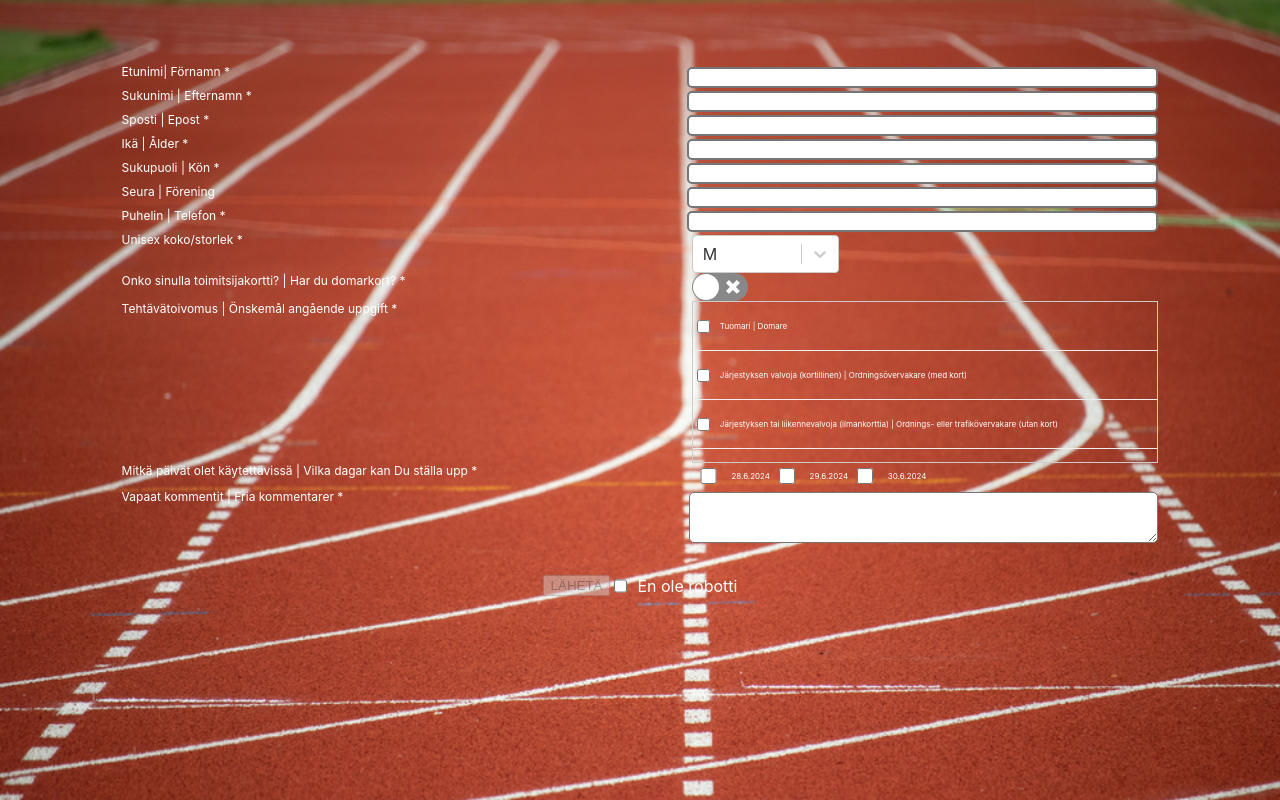
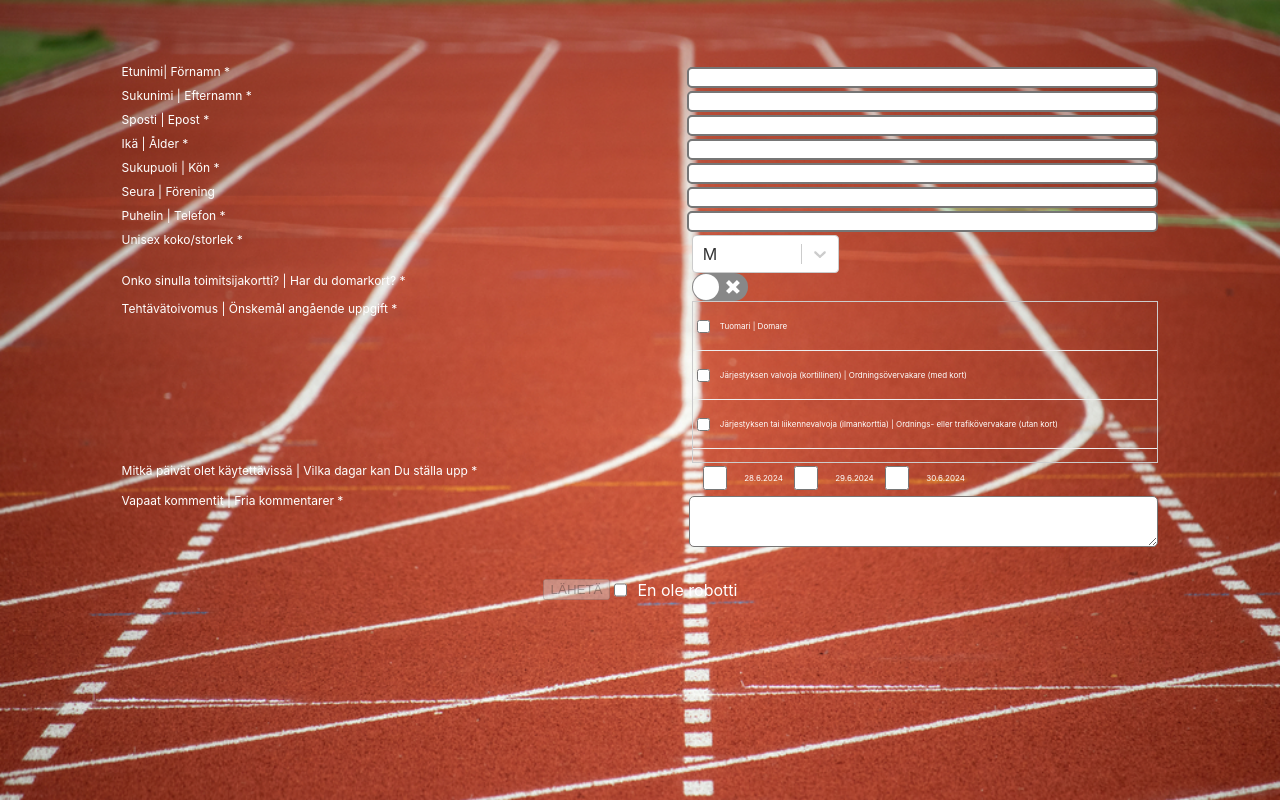
Before and after one commit to AnteroPaivarinta/oppari, a React (Create React App) app: page /registration in a window 1280 px wide. Built offline with nearby package versions, Linux system fonts and the light colour scheme.

Commit message:
Checkbox suuremmaksi

```diff
--- a/src/styles.css
+++ b/src/styles.css
@@ -21,8 +21,8 @@ h1 {
 }
 
 .checkbox {
-  height: 2vh;
-  width: 2vw;
+  height: 3vh;
+  width: 3vw;
   align-self: center;
   justify-content: center;
 }
```
